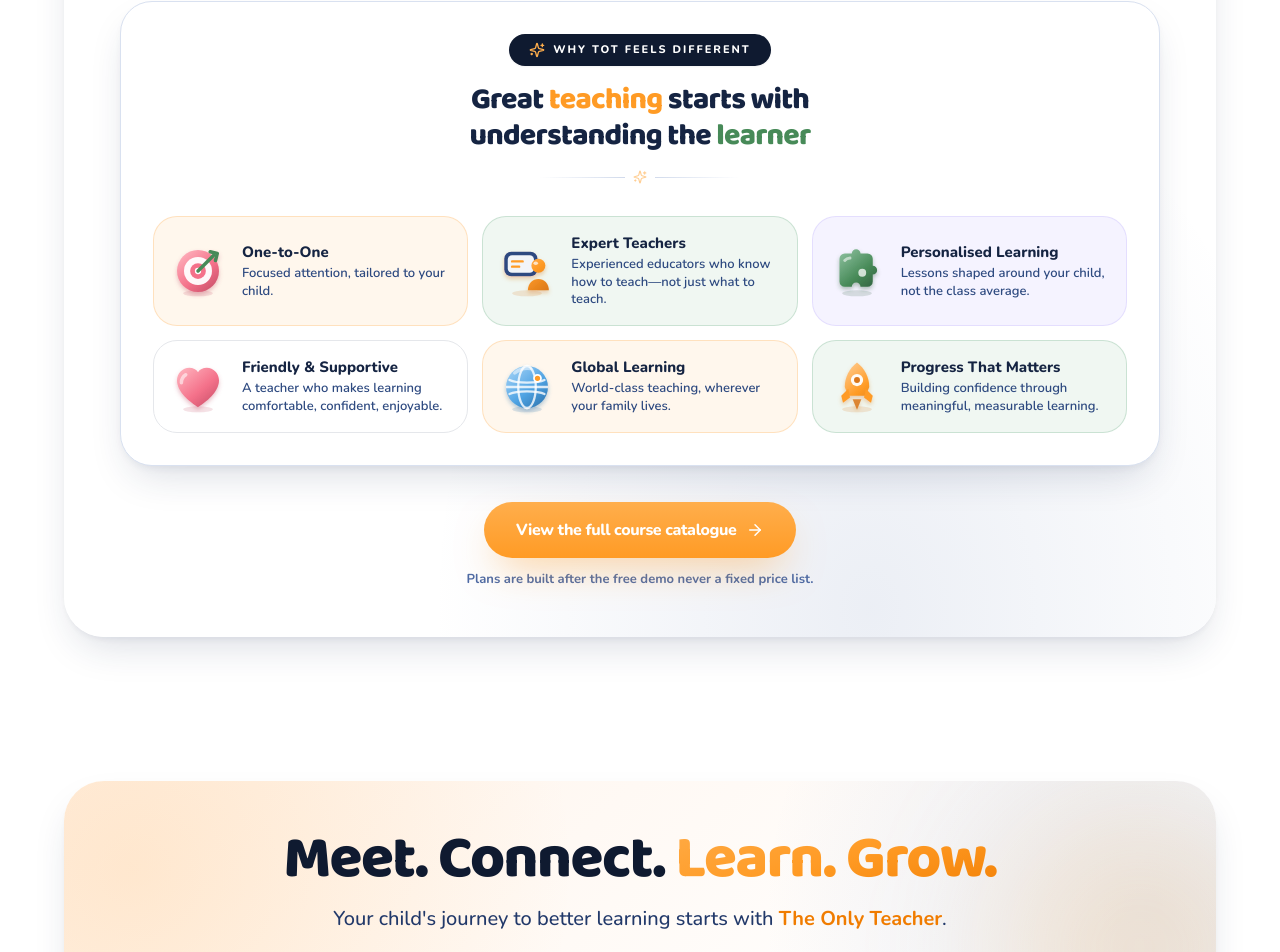
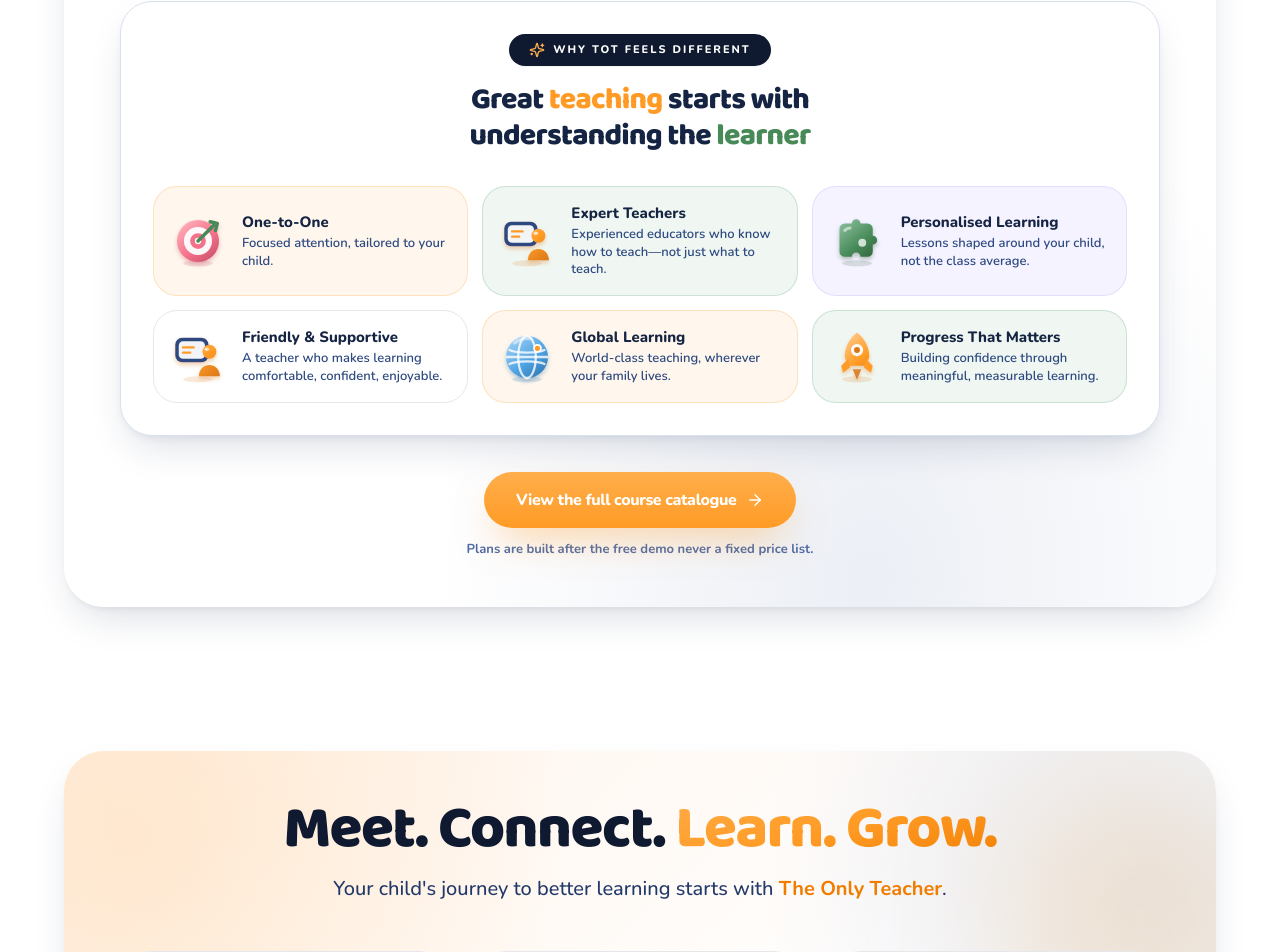
Before and after one commit to Lakshayg001/OnlyTeacher, a React (Vite) app: page / in a window 1280 px wide. Shown: the part 4082-5034 px from the top of the page. Built offline with nearby package versions, Linux system fonts and the light colour scheme.

Commit message:
Remove separator line and update heart icon to teacher

```diff
--- a/src/components/home/ExploreCourses.tsx
+++ b/src/components/home/ExploreCourses.tsx
@@ -27,7 +27,7 @@ const DIFFERENCES: DiffItem[] = [
  { title: 'One-to-One', desc: 'Focused attention, tailored to your child.', icon: 'target', accent: 'amber' },
  { title: 'Expert Teachers', desc: 'Experienced educators who know how to teach—not just what to teach.', icon: 'teacher', accent: 'forest' },
  { title: 'Personalised Learning', desc: 'Lessons shaped around your child, not the class average.', icon: 'puzzle', accent: 'violet' },
- { title: 'Friendly & Supportive', desc: 'A teacher who makes learning comfortable, confident, enjoyable.', icon: 'heart', accent: 'sky' },
+ { title: 'Friendly & Supportive', desc: 'A teacher who makes learning comfortable, confident, enjoyable.', icon: 'teacher', accent: 'sky' },
  { title: 'Global Learning', desc: 'World-class teaching, wherever your family lives.', icon: 'globe', accent: 'amber' },
  { title: 'Progress That Matters', desc: 'Building confidence through meaningful, measurable learning.', icon: 'rocket', accent: 'forest' },
 ];
@@ -181,11 +181,6 @@ export function ExploreCourses() {
          <h3 className="max-w-2xl text-balance font-display text-[1.4rem] font-extrabold leading-tight text-navy-800 sm:text-3xl">
           Great <span className="text-amber-500">teaching</span> starts with understanding the <span className="text-forest-500">learner</span>
          </h3>
-         <div className="flex w-full max-w-[200px] items-center justify-center gap-2 opacity-60">
-          <div className="h-px flex-1 bg-gradient-to-r from-transparent to-navy-200"></div>
-          <Sparkles className="h-3.5 w-3.5 text-amber-400" />
-          <div className="h-px flex-1 bg-gradient-to-l from-transparent to-navy-200"></div>
-         </div>
         </div>
 
         <div className="mt-8 grid gap-3.5 sm:grid-cols-2 lg:grid-cols-3">
```
